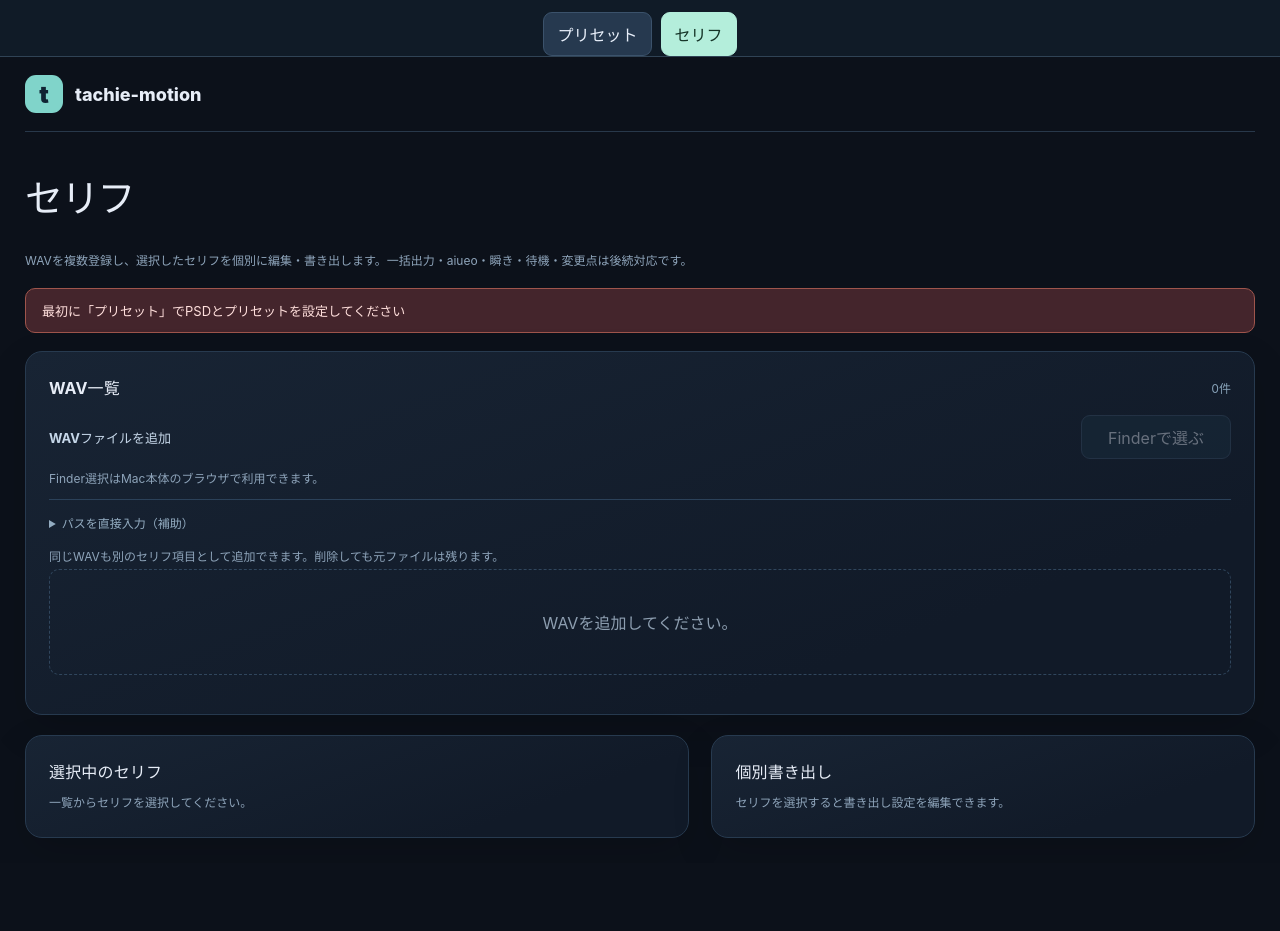
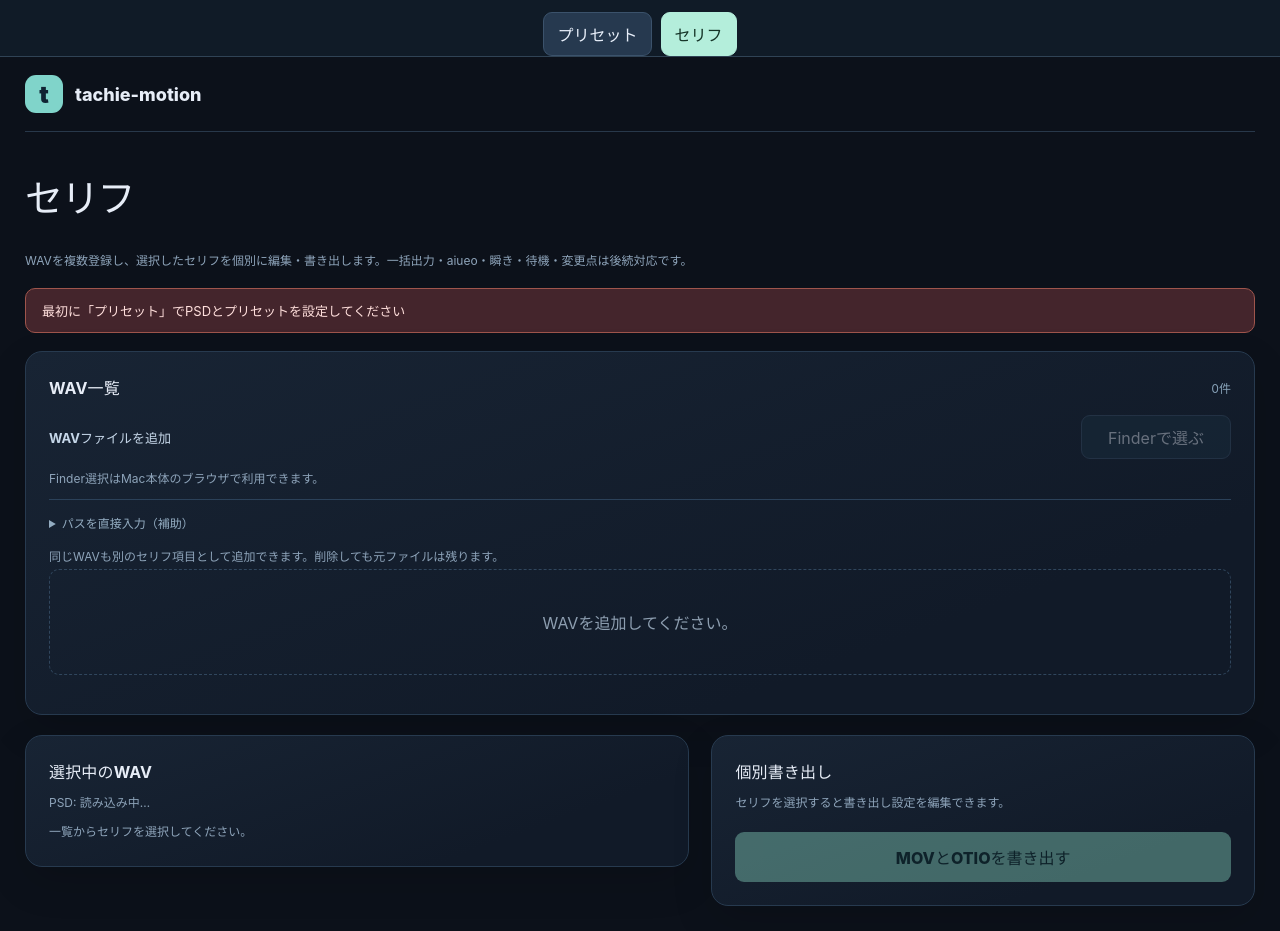
Before and after one commit to sayosomi/tachie-motion, a React (Vite) app in the folder frontend/: page / in a window 1280 px wide. Both pictures are taken after a click on the button "セリフ". Before the commit the page ends 863 px from the top, so only its background shows below. Built offline with nearby package versions, Linux system fonts and the light colour scheme.

Commit message:
fix: preserve empty-state export guards and existing UX copy (#4)

```diff
--- a/frontend/src/UtteranceWorkspace.tsx
+++ b/frontend/src/UtteranceWorkspace.tsx
@@ -228,9 +228,9 @@ export default function UtteranceWorkspace({ active = true }: { active?: boolean
       onRemove={removeItem} />
     <div className="utterance-columns">
       <section className="panel">
-        <h2>選択中のセリフ</h2>
+        <h2>選択中のWAV</h2>
+        <p className="hint">PSD: {draft?.path ?? "読み込み中…"}</p>
         {!current ? <p className="hint">一覧からセリフを選択してください。</p> : <>
-          <p className="hint">PSD: {draft?.path ?? "読み込み中…"}</p>
           <p className="hint" title={current.wavPath}>WAV: {current.wavPath}</p>
           <p className="meta">長さ {current.wav.duration_seconds.toFixed(2)}秒 ／ {current.wav.sample_rate}Hz</p>
           <label htmlFor="speech-preset">プリセット</label>
@@ -250,14 +250,17 @@ export default function UtteranceWorkspace({ active = true }: { active?: boolean
             <option value="aiueo" disabled>aiueo（後続対応）</option>
           </select>
           {current.mode === "open" && !openMouthReady(selected) &&
-            <p className="hint warning">このプリセットの「口パク（open）」で閉口・開口を指定してください。</p>}
+            <p className="hint warning">このプリセットの「口パク（open）」で、異なる閉口・開口のレイヤー表示状態を設定してください。</p>}
           {selected?.blinkEnabled &&
             <p className="hint warning">このプリセットは瞬きが有効です。瞬きの書き出しは未実装です。</p>}
         </>}
       </section>
       <section className="panel">
         <h2>個別書き出し</h2>
-        {!current ? <p className="hint">セリフを選択すると書き出し設定を編集できます。</p> : <>
+        {!current ? <>
+          <p className="hint">セリフを選択すると書き出し設定を編集できます。</p>
+          <button type="button" className="primary" disabled>MOVとOTIOを書き出す</button>
+        </> : <>
           <label htmlFor="speech-fps">フレームレート</label>
           <select id="speech-fps" value={current.fps}
             disabled={exportingId === current.id}
```
